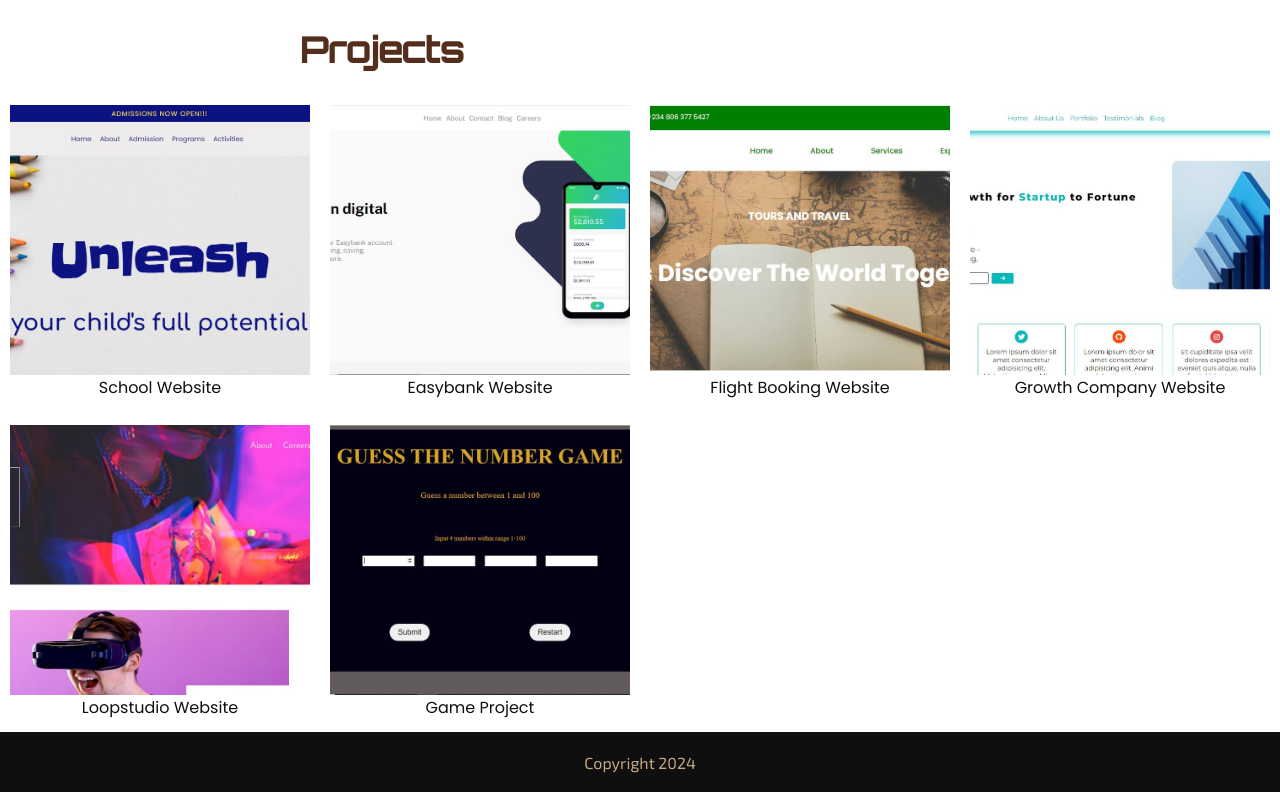
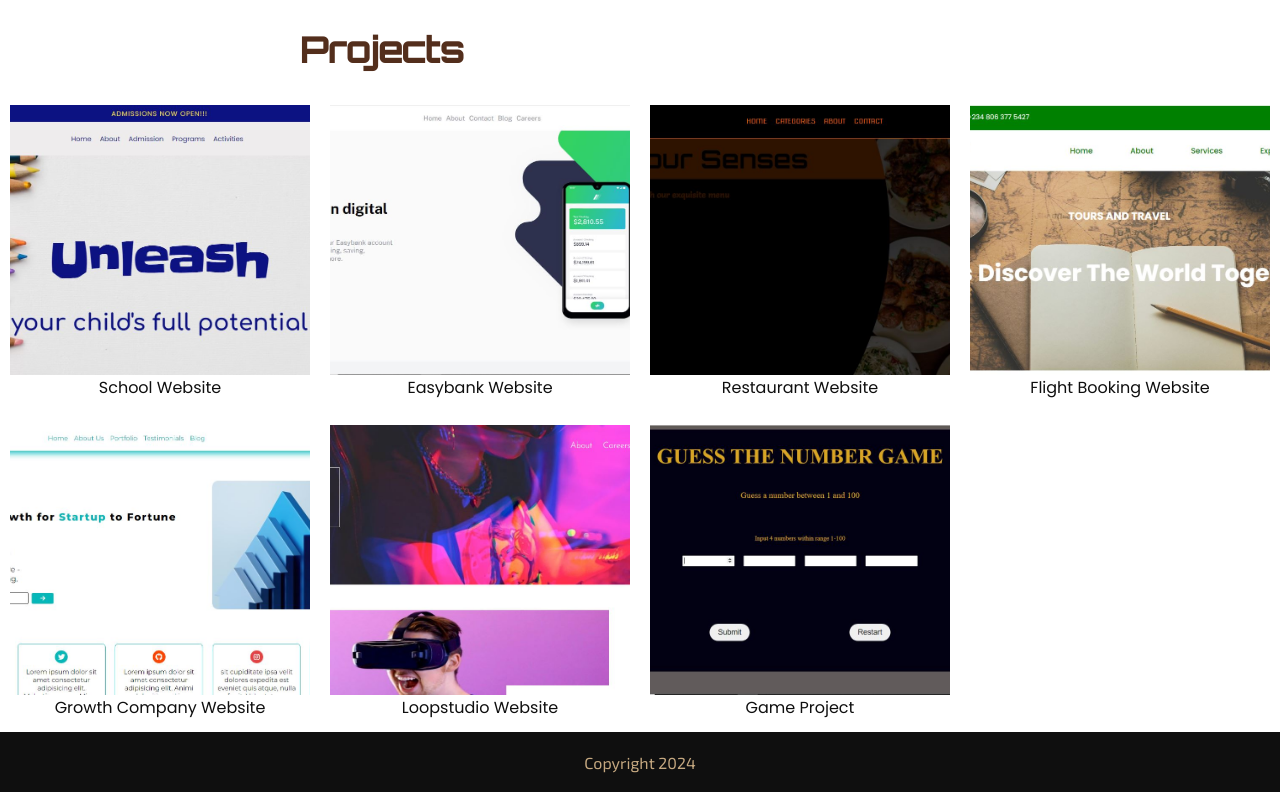
Before and after one commit to KingDanny100/portfolio, a plain HTML site: page index.html in a window 1280 px wide. Shown: the part 2074-2866 px from the top of the page. Drawn offline with Linux system fonts and the light colour scheme.

Commit message:
updated app

```diff
--- a/index.html
+++ b/index.html
@@ -133,6 +133,12 @@
         </a>
       </div>
       <div class="project_box">
+        <a href="https://kingdanny100.github.io/Restaurant/" target="_blank">
+          <img src="./images/restaurant.JPG" alt="">
+          <p>Restaurant Website</p>
+        </a>
+      </div>
+      <div class="project_box">
         <a href="https://kingdanny100.github.io/FlightApp/" target="_blank">
           <img src="./images/flight.JPG" alt="">
           <p>Flight Booking Website</p>
```
Also changed, not shown: images/restaurant.JPG (added).
